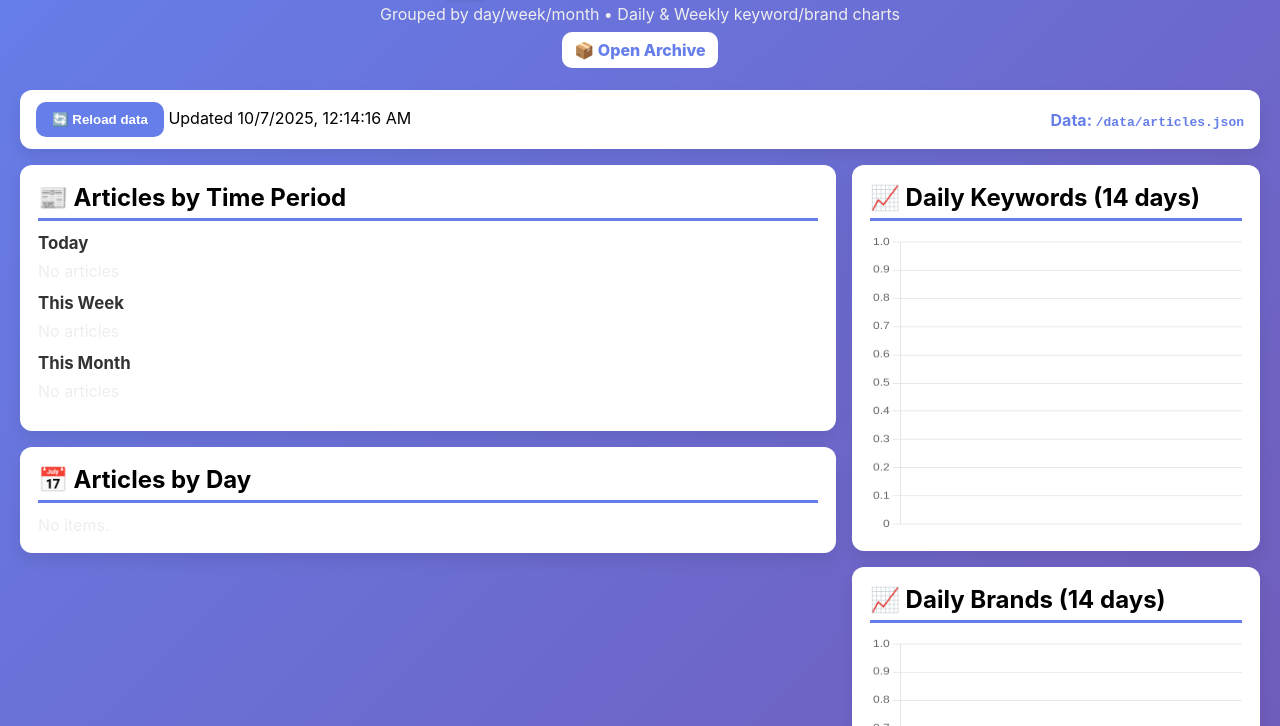
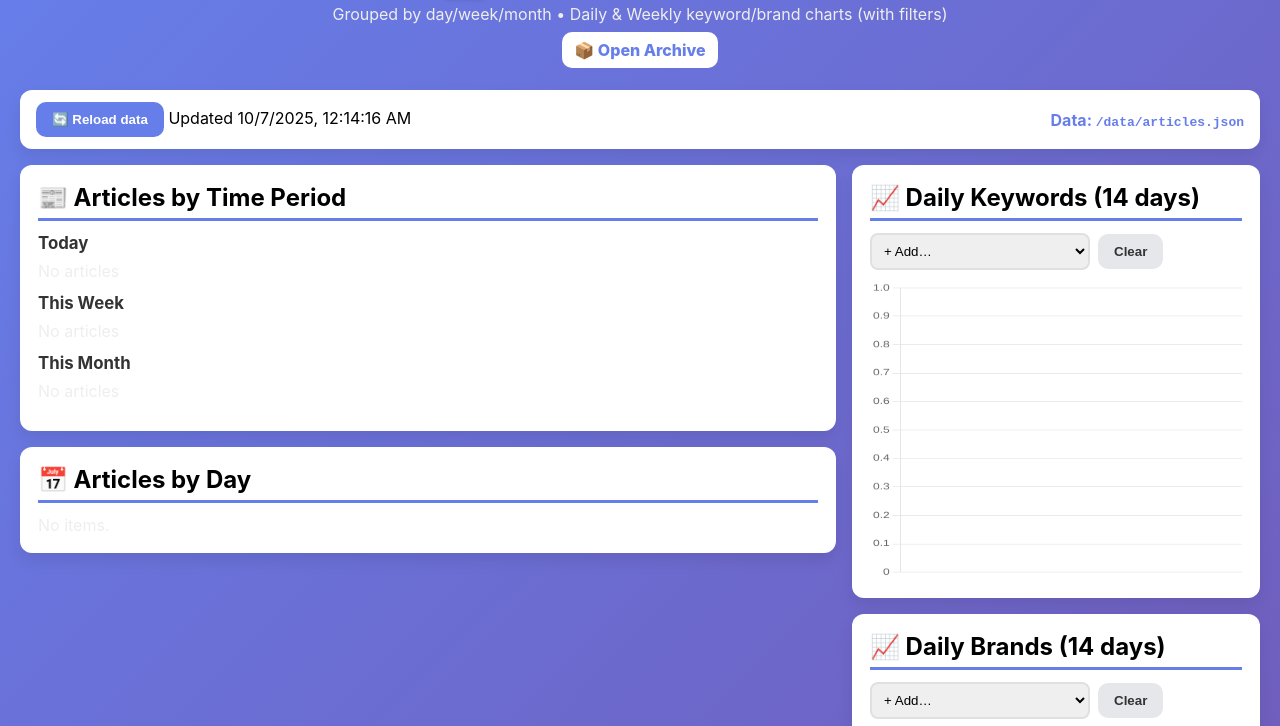
Before and after one commit to architeketh/retail-trends-tracker, a website: page index.html in a window 1280 px wide. Shown: the part 63-789 px from the top of the page. Drawn offline with nearby package versions, Linux system fonts and the light colour scheme.

Commit message:
Update index.html

```diff
--- a/index.html
+++ b/index.html
@@ -3,10 +3,10 @@
 <head>
 <meta charset="UTF-8"/>
 <meta name="viewport" content="width=device-width, initial-scale=1.0"/>
-<title>Retail Trends Tracker — Time Buckets & Charts</title>
+<title>Retail Trends Tracker — Time Buckets & Chips</title>
 <style>
 *{box-sizing:border-box;margin:0;padding:0}
-body{font-family:-apple-system,BlinkMacSystemFont,'Segoe UI',Roboto,Oxygen,Ubuntu,Cantarell,sans-serif;background:linear-gradient(135deg,#667eea 0%,#764ba2 100%);min-height:100vh;padding:20px}
+body{font-family:-apple-system,BlinkMacSystemFont,'Segoe UI',Roboto,Oxygen,Ubuntu,Cantarell,sans-serif;background:linear-gradient(135deg,#667eea 0%, #764ba2 100%);min-height:100vh;padding:20px}
 .container{max-width:1320px;margin:0 auto}
 header{text-align:center;color:#fff;margin-bottom:22px}
 h1{font-size:2.1em;margin-bottom:6px;text-shadow:2px 2px 4px rgba(0,0,0,.2)}
@@ -37,6 +37,13 @@ a.link{color:#667eea;text-decoration:none;font-weight:700}
 a.link:hover{text-decoration:underline}
 .charts{display:grid;grid-template-columns:1fr;gap:16px}
 @media(min-width:1100px){.charts{grid-template-columns:1fr 1fr}}
+/* chip UI */
+.row{display:flex;gap:8px;align-items:center;flex-wrap:wrap;margin:8px 0 10px}
+select{min-width:220px;padding:8px;border:2px solid #e0e0e0;border-radius:8px}
+.btn-ghost{background:#e5e7eb;color:#333}
+.chips{display:flex;gap:6px;flex-wrap:wrap}
+.chip{display:inline-flex;align-items:center;gap:6px;background:#667eea;color:#fff;border-radius:999px;font-size:12px;font-weight:800;padding:4px 10px;cursor:pointer}
+.chip b{font-size:14px}
 </style>
 <script src="https://cdnjs.cloudflare.com/ajax/libs/Chart.js/3.9.1/chart.min.js"></script>
 </head>
@@ -44,7 +51,7 @@ a.link:hover{text-decoration:underline}
 <div class="container">
   <header>
     <h1>📊 Retail Trends Tracker</h1>
-    <div class="muted">Grouped by day/week/month • Daily & Weekly keyword/brand charts</div>
+    <div class="muted">Grouped by day/week/month • Daily & Weekly keyword/brand charts (with filters)</div>
     <a href="archive.html" class="btn">📦 Open Archive</a>
   </header>
 
@@ -60,21 +67,9 @@ a.link:hover{text-decoration:underline}
     <div>
       <div class="section">
         <h2>📰 Articles by Time Period</h2>
-
-        <div class="bucket">
-          <h3>Today</h3>
-          <div id="list-today" class="articles"></div>
-        </div>
-
-        <div class="bucket">
-          <h3>This Week</h3>
-          <div id="list-week" class="articles"></div>
-        </div>
-
-        <div class="bucket">
-          <h3>This Month</h3>
-          <div id="list-month" class="articles"></div>
-        </div>
+        <div class="bucket"><h3>Today</h3><div id="list-today" class="articles"></div></div>
+        <div class="bucket"><h3>This Week</h3><div id="list-week" class="articles"></div></div>
+        <div class="bucket"><h3>This Month</h3><div id="list-month" class="articles"></div></div>
       </div>
 
       <div class="section">
@@ -86,18 +81,41 @@ a.link:hover{text-decoration:underline}
     <div>
       <div class="section">
         <h2>📈 Daily Keywords (14 days)</h2>
+        <div class="row">
+          <select id="dkSelect"><option value="">+ Add keyword…</option></select>
+          <button id="dkClear" class="btn-ghost">Clear</button>
+          <div id="dkChips" class="chips"></div>
+        </div>
         <canvas id="dailyKeywordsChart"></canvas>
       </div>
+
       <div class="section">
         <h2>📈 Daily Brands (14 days)</h2>
+        <div class="row">
+          <select id="dbSelect"><option value="">+ Add brand…</option></select>
+          <button id="dbClear" class="btn-ghost">Clear</button>
+          <div id="dbChips" class="chips"></div>
+        </div>
         <canvas id="dailyBrandsChart"></canvas>
       </div>
+
       <div class="section">
         <h2>📈 Weekly Keywords (12 weeks)</h2>
+        <div class="row">
+          <select id="wkSelect"><option value="">+ Add keyword…</option></select>
+          <button id="wkClear" class="btn-ghost">Clear</button>
+          <div id="wkChips" class="chips"></div>
+        </div>
         <canvas id="weeklyKeywordsChart"></canvas>
       </div>
+
       <div class="section">
         <h2>📈 Weekly Brands (12 weeks)</h2>
+        <div class="row">
+          <select id="wbSelect"><option value="">+ Add brand…</option></select>
+          <button id="wbClear" class="btn-ghost">Clear</button>
+          <div id="wbChips" class="chips"></div>
+        </div>
         <canvas id="weeklyBrandsChart"></canvas>
       </div>
     </div>
@@ -110,7 +128,7 @@ const DATA_URL = "./data/articles.json";
 const KEYWORDS = ["ai","digital","ecommerce","supply chain","fulfillment","delivery","automation","customer experience","omnichannel","sustainability","personalization","mobile","analytics","inventory","logistics","payment","checkout","returns"];
 const BRANDS   = ["Amazon","Walmart","Target","Home Depot","Costco","Kroger","CVS","Walgreens","Best Buy","Lowe's","Nike","Apple","Etsy","Wayfair","DoorDash"];
 
-// ---- Helpers ----
+// ---- Utilities ----
 function timeago(ts){ const s=Math.floor((Date.now()-ts)/1000);
   if(s<60) return s+"s ago"; if(s<3600) return Math.floor(s/60)+"m ago";
   if(s<86400) return Math.floor(s/3600)+"h ago"; return Math.floor(s/86400)+"d ago";
@@ -119,7 +137,7 @@ function startOfToday(){ const d=new Date(); d.setHours(0,0,0,0); return d.getTi
 function startOfWeek(){ const d=new Date(); d.setHours(0,0,0,0); const dow=d.getDay(); d.setDate(d.getDate()-dow); return d.getTime(); }
 function startOfMonth(){ const d=new Date(); d.setHours(0,0,0,0); d.setDate(1); return d.getTime(); }
 
-function renderCards(containerId, items){
+function renderCards(id, items){
   const html = items.slice(0, 40).map(a=>`
     <div class="card">
       <div class="meta"><span>${a.source||'Source'}</span><span class="time">${timeago(a.published||Date.now())}</span></div>
@@ -131,7 +149,7 @@ function renderCards(containerId, items){
       </div>
       <a class="link" href="${a.link}" target="_blank" rel="noopener">Read →</a>
     </div>`).join("");
-  document.getElementById(containerId).innerHTML = html || '<div class="muted">No articles</div>';
+  document.getElementById(id).innerHTML = html || '<div class="muted">No articles</div>';
 }
 
 function groupByDay(items){
@@ -142,7 +160,6 @@ function groupByDay(items){
   }
   return Object.entries(map).sort((a,b)=> b[0].localeCompare(a[0]));
 }
-
 function renderByDay(items){
   const groups = groupByDay(items);
   const html = groups.map(([day,list])=>`
@@ -173,38 +190,30 @@ function ensureTags(items){
   return items;
 }
 
-// ---- Time axes (daily / weekly) ----
-function lastNDays(n){ // returns array of ISO dates "YYYY-MM-DD"
+// ---- Time axes ----
+function lastNDays(n){
   const out=[]; const d=new Date(); d.setHours(0,0,0,0);
   for(let i=n-1;i>=0;i--){ const x=new Date(d); x.setDate(d.getDate()-i); out.push(x.toISOString().slice(0,10)); }
   return out;
 }
-function isoWeek(d){ // returns "YYYY-Www"
-  const dt = new Date(d.getTime());
-  dt.setHours(0,0,0,0);
-  // Thursday in current week decides the year.
+function isoWeek(d){
+  const dt = new Date(d.getTime()); dt.setHours(0,0,0,0);
   dt.setDate(dt.getDate() + 3 - ((dt.getDay()+6)%7));
   const week1 = new Date(dt.getFullYear(),0,4);
-  const week = 1 + Math.round(((dt.getTime() - week1.getTime())/86400000 - 3 + ((week1.getDay()+6)%7)) / 7);
-  const yyyy = dt.getFullYear();
-  return `${yyyy}-W${String(week).padStart(2,"0")}`;
+  const week = 1 + Math.round(((dt - week1)/86400000 - 3 + ((week1.getDay()+6)%7)) / 7);
+  return `${dt.getFullYear()}-W${String(week).padStart(2,"0")}`;
 }
 function lastNWeeks(n){
-  const out=[];
-  const today = new Date(); today.setHours(0,0,0,0);
-  for(let i=n-1;i>=0;i--){
-    const d = new Date(today); d.setDate(today.getDate() - i*7);
-    out.push(isoWeek(d));
-  }
-  // de-dup in case of month/year boundaries (rare but safe)
+  const out=[]; const today=new Date(); today.setHours(0,0,0,0);
+  for(let i=n-1;i>=0;i--){ const d=new Date(today); d.setDate(today.getDate()-i*7); out.push(isoWeek(d)); }
   return out.filter((v,i,a)=>a.indexOf(v)===i);
 }
 
-// ---- Bucketing counts ----
+// ---- Bucketing ----
 function bucketDailyTerms(items, field, ndays=14){
   const labels = lastNDays(ndays);
   const pos = new Map(labels.map((d,i)=>[d,i]));
-  const buckets = {}; // term -> [ndays]
+  const buckets = {};
   for(const a of items){
     if(!a.published) continue;
     const day = new Date(a.published).toISOString().slice(0,10);
@@ -237,65 +246,100 @@ function topTerms(buckets, n=8){
 }
 function palette(k){ const c=['#667eea','#764ba2','#f093fb','#4facfe','#43e97b','#fa709a','#30cfd0','#ffbe0b','#8338ec','#3a86ff','#06ffa5','#fb5607']; return c[k % c.length]; }
 
+// ---- Filter state ----
+let DK_SELECTED=[], DB_SELECTED=[], WK_SELECTED=[], WB_SELECTED=[];
+let KW_ALL=[], BR_ALL=[];
+
+function chip(label){ return `<span class="chip" data-v="${label}">${label} <b>×</b></span>`; }
+function updateChipBar(kind){
+  const map = {
+    dk: ['dkChips', ()=>DK_SELECTED, v=>DK_SELECTED=DK_SELECTED.filter(x=>x!==v)],
+    db: ['dbChips', ()=>DB_SELECTED, v=>DB_SELECTED=DB_SELECTED.filter(x=>x!==v)],
+    wk: ['wkChips', ()=>WK_SELECTED, v=>WK_SELECTED=WK_SELECTED.filter(x=>x!==v)],
+    wb: ['wbChips', ()=>WB_SELECTED, v=>WB_SELECTED=WB_SELECTED.filter(x=>x!==v)],
+  };
+  const [id, get, remove] = map[kind];
+  const el = document.getElementById(id);
+  el.innerHTML = get().map(chip).join('');
+  [...el.querySelectorAll('.chip')].forEach(s=>{
+    s.onclick = ()=>{
+      const v = s.getAttribute('data-v');
+      remove(v);
+      updateChipBar(kind);
+      renderAllCharts(window.__ALL_ITEMS||[]);
+    };
+  });
+}
+function populateSelects(items){
+  // build term dictionaries from items
+  const kwSet=new Set(), brSet=new Set();
+  for(const a of items){
+    (a.keywords||[]).forEach(k=>kwSet.add(k));
+    (a.brands||[]).forEach(b=>brSet.add(b));
+  }
+  KW_ALL = Array.from(kwSet).sort((a,b)=>a.localeCompare(b));
+  BR_ALL = Array.from(brSet).sort((a,b)=>a.localeCompare(b));
+
+  const sel = (id,list)=>{ const el=document.getElementById(id); el.innerHTML = `<option value="">+ Add…</option>`+list.map(x=>`<option>${x}</option>`).join(''); return el; };
+
+  const dkSel=sel('dkSelect',KW_ALL), dbSel=sel('dbSelect',BR_ALL),
+        wkSel=sel('wkSelect',KW_ALL), wbSel=sel('wbSelect',BR_ALL);
+
+  dkSel.onchange = ()=>{ const v=dkSel.value; if(v && !DK_SELECTED.includes(v)){ DK_SELECTED.push(v); updateChipBar('dk'); renderAllCharts(window.__ALL_ITEMS||[]);} dkSel.value=""; };
+  dbSel.onchange = ()=>{ const v=dbSel.value; if(v && !DB_SELECTED.includes(v)){ DB_SELECTED.push(v); updateChipBar('db'); renderAllCharts(window.__ALL_ITEMS||[]);} dbSel.value=""; };
+  wkSel.onchange = ()=>{ const v=wkSel.value; if(v && !WK_SELECTED.includes(v)){ WK_SELECTED.push(v); updateChipBar('wk'); renderAllCharts(window.__ALL_ITEMS||[]);} wkSel.value=""; };
+  wbSel.onchange = ()=>{ const v=wbSel.value; if(v && !WB_SELECTED.includes(v)){ WB_SELECTED.push(v); updateChipBar('wb'); renderAllCharts(window.__ALL_ITEMS||[]);} wbSel.value=""; };
+
+  document.getElementById('dkClear').onclick=()=>{ DK_SELECTED=[]; updateChipBar('dk'); renderAllCharts(window.__ALL_ITEMS||[]); };
+  document.getElementById('dbClear').onclick=()=>{ DB_SELECTED=[]; updateChipBar('db'); renderAllCharts(window.__ALL_ITEMS||[]); };
+  document.getElementById('wkClear').onclick=()=>{ WK_SELECTED=[]; updateChipBar('wk'); renderAllCharts(window.__ALL_ITEMS||[]); };
+  document.getElementById('wbClear').onclick=()=>{ WB_SELECTED=[]; updateChipBar('wb'); renderAllCharts(window.__ALL_ITEMS||[]); };
+
+  updateChipBar('dk'); updateChipBar('db'); updateChipBar('wk'); updateChipBar('wb');
+}
+
 // ---- Charts ----
 let chDKW, chDBR, chWKW, chWBR;
-function drawLine(canvasId, labels, series){
-  const ctx = document.getElementById(canvasId).getContext('2d');
-  return new Chart(ctx,{
-    type:'line',
-    data:{ labels, datasets: series },
-    options:{ responsive:true, maintainAspectRatio:false, scales:{ y:{ beginAtZero:true } } }
-  });
+function drawLine(id, labels, series){
+  const ctx=document.getElementById(id).getContext('2d');
+  return new Chart(ctx,{type:'line',data:{labels,datasets:series},options:{responsive:true,maintainAspectRatio:false,scales:{y:{beginAtZero:true}}}});
 }
 function buildDatasets(buckets, terms){
-  return terms.map((t,i)=>({
-    label:t, data:buckets[t],
-    borderColor:palette(i), backgroundColor:palette(i)+'22',
-    tension:.35, fill:false, borderWidth:2
-  }));
+  return terms.map((t,i)=>({label:t,data:buckets[t],borderColor:palette(i),backgroundColor:palette(i)+'22',tension:.35,fill:false,borderWidth:2}));
 }
 function renderAllCharts(items){
-  // Daily
+  window.__ALL_ITEMS = items;
+
   const dkw = bucketDailyTerms(items,'keywords',14);
   const dbr = bucketDailyTerms(items,'brands',14);
-  const dkwTerms = topTerms(dkw.buckets,8);
-  const dbrTerms = topTerms(dbr.buckets,8);
-
-  if(chDKW) chDKW.destroy();
-  chDKW = drawLine('dailyKeywordsChart', dkw.labels, buildDatasets(dkw.buckets, dkwTerms));
-  if(chDBR) chDBR.destroy();
-  chDBR = drawLine('dailyBrandsChart', dbr.labels, buildDatasets(dbr.buckets, dbrTerms));
-
-  // Weekly
   const wkw = bucketWeeklyTerms(items,'keywords',12);
   const wbr = bucketWeeklyTerms(items,'brands',12);
-  const wkwTerms = topTerms(wkw.buckets,8);
-  const wbrTerms = topTerms(wbr.buckets,8);
 
-  if(chWKW) chWKW.destroy();
-  chWKW = drawLine('weeklyKeywordsChart', wkw.labels, buildDatasets(wkw.buckets, wkwTerms));
-  if(chWBR) chWBR.destroy();
-  chWBR = drawLine('weeklyBrandsChart', wbr.labels, buildDatasets(wbr.buckets, wbrTerms));
+  const dkwTerms = (DK_SELECTED.length? DK_SELECTED : topTerms(dkw.buckets,8)).filter(t=>dkw.buckets[t]);
+  const dbrTerms = (DB_SELECTED.length? DB_SELECTED : topTerms(dbr.buckets,8)).filter(t=>dbr.buckets[t]);
+  const wkwTerms = (WK_SELECTED.length? WK_SELECTED : topTerms(wkw.buckets,8)).filter(t=>wkw.buckets[t]);
+  const wbrTerms = (WB_SELECTED.length? WB_SELECTED : topTerms(wbr.buckets,8)).filter(t=>wbr.buckets[t]);
+
+  if(chDKW) chDKW.destroy(); chDKW = drawLine('dailyKeywordsChart', dkw.labels, buildDatasets(dkw.buckets, dkwTerms));
+  if(chDBR) chDBR.destroy(); chDBR = drawLine('dailyBrandsChart',   dbr.labels, buildDatasets(dbr.buckets, dbrTerms));
+  if(chWKW) chWKW.destroy(); chWKW = drawLine('weeklyKeywordsChart', wkw.labels, buildDatasets(wkw.buckets, wkwTerms));
+  if(chWBR) chWBR.destroy(); chWBR = drawLine('weeklyBrandsChart',   wbr.labels, buildDatasets(wbr.buckets, wbrTerms));
 }
 
-// ---- Load and render ----
+// ---- Load & render ----
 async function load(bust=false){
   document.getElementById('status').textContent='Loading…';
   const res=await fetch(DATA_URL+(bust?('?t='+Date.now()):''));
   const data=await res.json();
   let items=(data.items||[]).filter(a=>a.published).sort((a,b)=>b.published-a.published);
-  items = ensureTags(items); // fallback tagger if fields are missing
+  items = ensureTags(items);
 
-  // Buckets: today / this week / this month
-  const t0=startOfToday(), w0=startOfWeek(), m0=startOfMonth();
-  renderCards('list-today', items.filter(a=>a.published>=t0));
-  renderCards('list-week',  items.filter(a=>a.published>=w0));
-  renderCards('list-month', items.filter(a=>a.published>=m0));
-
-  // By-day expandable list
+  renderCards('list-today', items.filter(a=>a.published>=startOfToday()));
+  renderCards('list-week',  items.filter(a=>a.published>=startOfWeek()));
+  renderCards('list-month', items.filter(a=>a.published>=startOfMonth()));
   renderByDay(items);
 
-  // Charts
+  populateSelects(items);
   renderAllCharts(items);
 
   document.getElementById('status').textContent='Updated '+new Date(data.generatedAt).toLocaleString();
```
